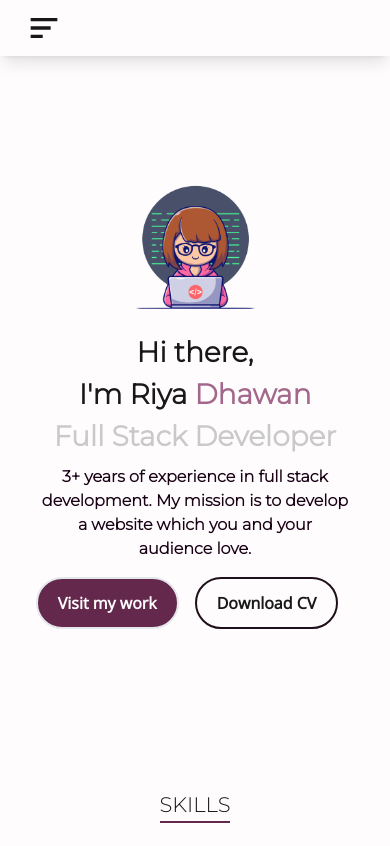
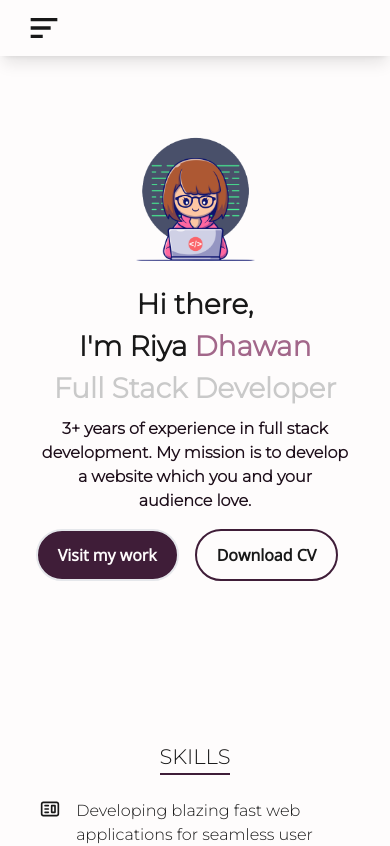
Before and after one commit to Riya267/myportfolio, a React (Create React App) app: page / in a window 390 px wide. Shown: the top 846 px of the page. Built offline with nearby package versions, Linux system fonts and the light colour scheme.

Commit message:
color fix

```diff
--- a/src/components/About.tsx
+++ b/src/components/About.tsx
@@ -5,7 +5,7 @@ import { useTheme } from '../contexts/themeProvider'
 
 const About: React.FC = () => {
   const { isDarkMode } = useTheme()
-  const darkModeStyles = 'bg-primary-500 text-white-100 shadow-white'
+  const darkModeStyles = 'bg-primary-600 text-white-100 shadow-white'
   const lightModeStyles = 'bg-white-200 text-black-200 shadow-black'
   const handleCVDownload = (): void => {
     const link = document.createElement('a')
@@ -18,7 +18,7 @@ const About: React.FC = () => {
       id="about"
       className={`${
         isDarkMode ? darkModeStyles : lightModeStyles
-      } font-montserrat py-30 pt-40`}
+      } font-montserrat py-30 pt-[7rem] lg:pt-40`}
     >
       <div className="container flex flex-col-reverse lg:flex-row justify-center items-center">
         <div className="flex flex-col justify-center items-center text-center lg:text-left lg:items-start">
@@ -41,7 +41,7 @@ const About: React.FC = () => {
             <motion.a
               href="https://github.com/Riya267"
               className={
-                'font-bold border-2 mr-4 p-3 px-5 mt-4 bg-primary-700 text-white-200 rounded-[100px] font-openSans'
+                'font-bold border-2 mr-4 p-3 px-5 mt-4 bg-primary-500 text-white-200 rounded-[100px] font-openSans'
               }
               whileHover={{ scale: 1.2 }}
               whileTap={{ scale: 0.9 }}
--- a/src/components/Contact.tsx
+++ b/src/components/Contact.tsx
@@ -4,7 +4,7 @@ import { useTheme } from '../contexts/themeProvider'
 
 const Contact: React.FC = () => {
   const { isDarkMode } = useTheme()
-  const darkModeStyles = 'bg-primary-500 text-white-100 shadow-white'
+  const darkModeStyles = 'bg-primary-600 text-white-100 shadow-white'
   const lightModeStyles = 'bg-white-200 text-black-200 shadow-black'
 
   return (
@@ -13,7 +13,7 @@ const Contact: React.FC = () => {
       className={`${isDarkMode ? darkModeStyles : lightModeStyles} py-40`}
     >
       <div className="container font-montserrat flex flex-col items-center">
-        <p className="mb-6 text-xl border-b-2 border-primary-700">CONTACT</p>
+        <p className="mb-6 text-xl border-b-2 border-primary-500">CONTACT</p>
         <div className="grid grid-cols-1 lg:grid-cols-2 gap-4">
           <div className="p-4">
             <p
--- a/src/components/ContactForm.tsx
+++ b/src/components/ContactForm.tsx
@@ -97,7 +97,7 @@ const ContactForm: React.FC = () => {
         <motion.button
           type="submit"
           className={
-            'font-bold border-2 mr-4 p-3 px-5 mt-4 bg-primary-700 text-white-200 rounded-[100px] font-openSans'
+            'font-bold border-2 mr-4 p-3 px-5 mt-4 bg-primary-500 text-white-200 rounded-[100px] font-openSans'
           }
           whileHover={{ scale: 1.2 }}
           whileTap={{ scale: 0.9 }}
--- a/src/components/Footer.tsx
+++ b/src/components/Footer.tsx
@@ -34,7 +34,7 @@ const socialInfo = [
 
 const Footer: React.FC = () => {
   const { isDarkMode } = useTheme()
-  const darkModeStyles = 'bg-primary-500 text-white-100'
+  const darkModeStyles = 'bg-primary-600 text-white-100'
   const lightModeStyles = 'bg-white-200 text-black-200'
   const genericStyles = 'container flex justify-between flex-wrap p-4'
 
--- a/src/components/Header.tsx
+++ b/src/components/Header.tsx
@@ -20,7 +20,7 @@ const NavItem: React.FC<NavItemProps> = ({ active, to, children, onClick }) => {
       <HashLink
         to={`#${to}`}
         onClick={onClick}
-        className={`nav-link ${active ? 'border-b-2 border-primary-700' : ''}`}
+        className={`nav-link ${active ? 'border-b-2 border-primary-500 text-primary-200' : ''}`}
       >
         {children}
       </HashLink>
@@ -78,7 +78,7 @@ const Header: React.FC = () => {
     </li>
   ))
 
-  const darkModeStyles = 'bg-primary-500 text-white-100 shadow-white'
+  const darkModeStyles = 'bg-primary-600 text-white-100 shadow-white'
   const lightModeStyles = 'bg-white-200 text-black-200 shadow-black'
   const spring = {
     type: 'spring',
@@ -90,7 +90,7 @@ const Header: React.FC = () => {
     <header
       className={`${
         isDarkMode ? darkModeStyles : lightModeStyles
-      } font-montserrat shadow-lg fixed top-0 left-0 w-full z-100`}
+      } font-montserrat shadow-lg fixed top-0 w-full z-100`}
     >
       <div className={`container ${openMenu ? 'relative py-4' : 'py-2'}`}>
         <div className="lg:flex lg:justify-between">
@@ -177,7 +177,7 @@ const Header: React.FC = () => {
               <motion.div
                 className={`w-8 h-8 ${
                   isDarkMode ? 'bg-primary-200' : 'bg-primary-500'
-                } bg-primary-400 rounded-full`}
+                } bg-primary-500 rounded-full`}
                 layout
                 transition={spring}
               />
--- a/src/components/Projects.tsx
+++ b/src/components/Projects.tsx
@@ -42,7 +42,7 @@ const ProjectsGrid: React.FC = () => {
     setItemsToShow(itemsToShow + 6)
   }
 
-  const darkModeStyles = 'bg-primary-500 text-white-100 shadow-white'
+  const darkModeStyles = 'bg-primary-600 text-white-100 shadow-white'
   const lightModeStyles = 'bg-white-200 text-black-200 shadow-black'
   const gridClasses = `${
     projects.length < 3
@@ -56,7 +56,7 @@ const ProjectsGrid: React.FC = () => {
       className={`${isDarkMode ? darkModeStyles : lightModeStyles}`}
     >
       <div className="container font-montserrat flex flex-col items-center lg:p-10">
-        <p className="mb-6 text-xl border-b-2 border-primary-700">PROJECTS</p>
+        <p className="mb-6 text-xl border-b-2 border-primary-500">PROJECTS</p>
         <div className={`${gridClasses}`}>
           {projects.slice(0, itemsToShow).map((project, index) => (
             <div
@@ -89,7 +89,7 @@ const ProjectsGrid: React.FC = () => {
                   href={project.viewCodeButton.url}
                   target="_blank"
                   rel="noopener noreferrer"
-                  className={`mr-4 p-3 px-5 mt-4 border-b-2 border-primary-700 font-bold ${
+                  className={`mr-4 p-3 px-5 mt-4 border-b-2 border-primary-500 font-bold ${
                     isDarkMode ? 'text-white-200' : 'text-black-200'
                   } rounded-[100px] font-openSans text-sm`}
                   whileHover={{ scale: 1.2 }}
@@ -101,7 +101,7 @@ const ProjectsGrid: React.FC = () => {
                   href={project.viewProjectButton.url}
                   target="_blank"
                   rel="noopener noreferrer"
-                  className={`mr-4 p-3 px-5 mt-4 border-b-2 border-primary-700 font-bold ${
+                  className={`mr-4 p-3 px-5 mt-4 border-b-2 border-primary-500 font-bold ${
                     isDarkMode ? 'text-white-200' : 'text-black-200'
                   } rounded-[100px] font-openSans text-sm`}
                   whileHover={{ scale: 1.2 }}
--- a/src/components/Skills.tsx
+++ b/src/components/Skills.tsx
@@ -6,7 +6,7 @@ import { useTheme } from '../contexts/themeProvider'
 
 const Skills: React.FC = () => {
   const { isDarkMode } = useTheme();
-  const darkModeStyles = 'bg-primary-500 text-white-100 shadow-white'
+  const darkModeStyles = 'bg-primary-600 text-white-100 shadow-white'
   const lightModeStyles = 'bg-white-200 text-black-200 shadow-black'
 
   const skillsInfo: Array<{ label: string; icon: React.ReactNode }> = [
@@ -98,7 +98,7 @@ const Skills: React.FC = () => {
       } font-montserrat py-40`}
     >
       <div className="container font-montserrat flex flex-col items-center">
-        <p className="mb-6 text-xl border-b-2 border-primary-700">SKILLS</p>
+        <p className="mb-6 text-xl border-b-2 border-primary-500">SKILLS</p>
         <div className="flex flex-col lg:flex-row justify-evenly">
           {skillsInfo.map((item) => {
             return (
--- a/tailwind.config.js
+++ b/tailwind.config.js
@@ -29,12 +29,11 @@ module.exports = {
                 primary: {
                     100: '#E19898',
                     200: '#A2678A',
-                    300: '#4D3C77',
-                    400: '#3F1D38',
-                    500: '#1e0f1b',
-                    600: '#190215',
-                    700: '#63284c',
-                    800: '#a9547e',
+                    300: '#a9547e',
+                    400: '#63284c',
+                    500: '#3F1D38',
+                    600: '#1e0f1b',
+                    700: '#190215',
                 },
                 secondary: {
                     100: '#D4E8ED',
```
